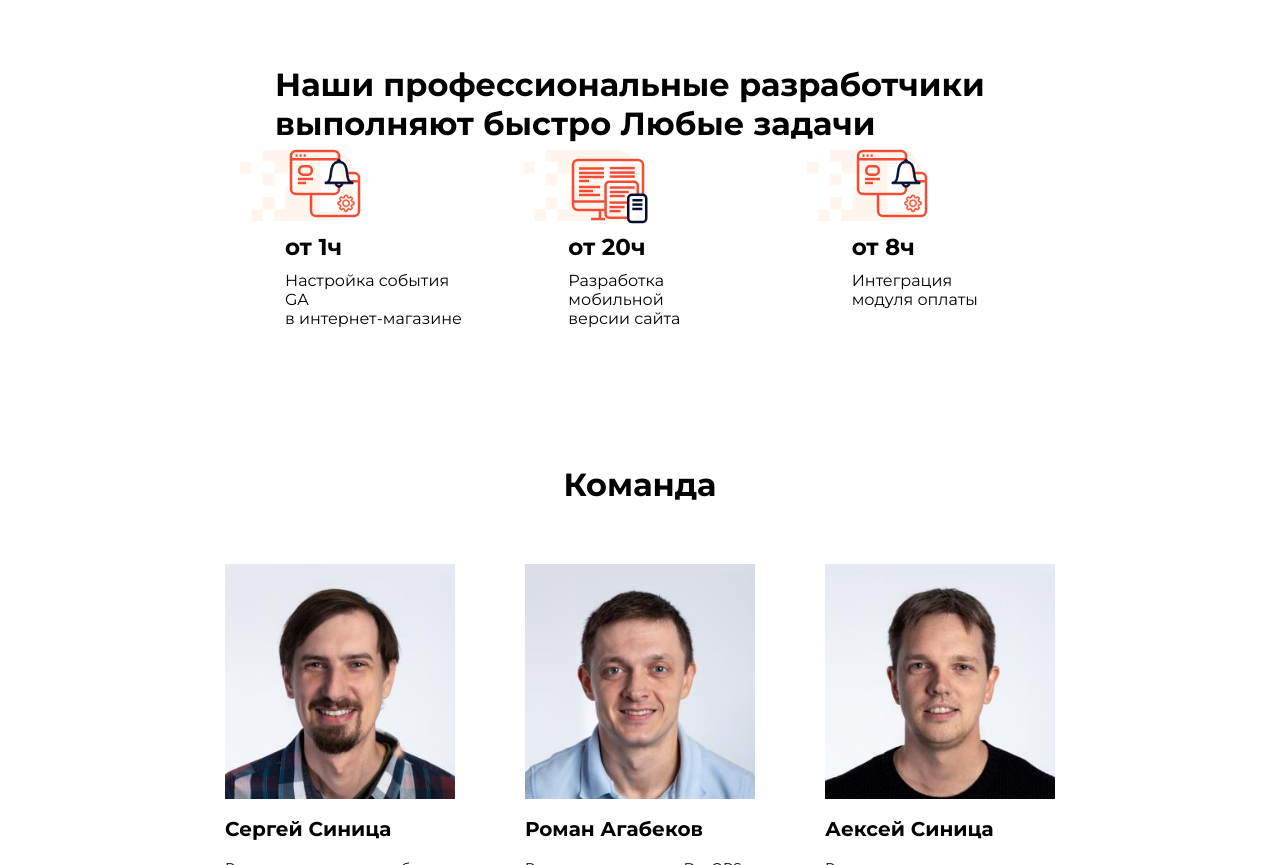
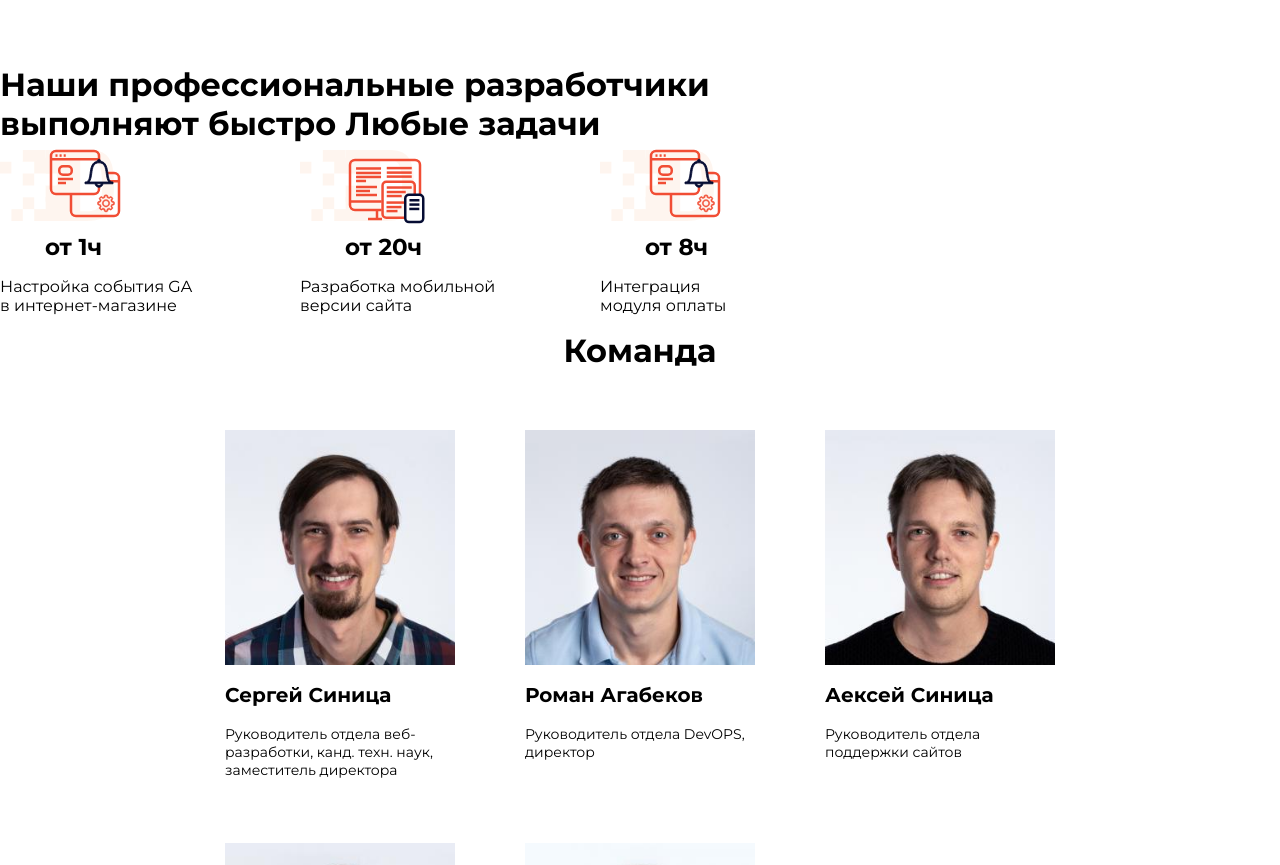
Before and after one commit to MrSergey98/Project, a plain HTML site: page index.html in a window 1280 px wide. Shown: the part 4156-5021 px from the top of the page. Drawn offline with nearby package versions, Linux system fonts and the light colour scheme; a web font is replaced by a local one.

Commit message:
Update index.html

```diff
--- a/index.html
+++ b/index.html
@@ -326,8 +326,8 @@
 
 
 
-    <div id="Razrab" style="width: 800px; height: 400px; margin: auto;">
-      <h1 style="padding-left: 35px;">Наши профессиональные разработчики<br>
+   <div id="Razrab">
+      <h1>Наши профессиональные разработчики<br>
         выполняют быстро Любые задачи</h1>
       <div id="Quality">
         <div class="Quality_elem">
@@ -336,29 +336,29 @@
           </div>
           <div>
             <p style="font-size: 23px; margin-left: 45px; margin-bottom: 0px; margin-top: 5px;"><b>от 1ч</b></p>
-            <p style="margin-left: 45px; margin-top: 10px;">
+            <p class="raz_text">
               Настройка события GA<br>
               в интернет-магазине</p>
           </div>
         </div>
-        <div class="Quality_elem" style="padding-left: 50px;">
+        <div class="Quality_elem" id="padding_elem_1">
           <div style="background: url(img/icon20.svg)no-repeat left;">
             <img src="img/competency-21.svg" alt="1" style="padding-left: 45px;">
           </div>
           <div>
             <p style="font-size: 23px; margin-left: 45px; margin-bottom: 0px; margin-top: 5px;"><b>от 20ч</b></p>
-            <p style="margin-left: 45px; margin-top: 10px;">
+            <p class="raz_text">
               Разработка мобильной<br>
               версии сайта</p>
           </div>
         </div>
-        <div class="Quality_elem" style="padding-left: 50px;">
+        <div class="Quality_elem" id="padding_elem_2">
           <div style="background: url(img/icon20.svg)no-repeat left;">
             <img src="img/competency-20.svg" alt="1" style="padding-left: 45px;">
           </div>
           <div>
             <p style="font-size: 23px; margin-left: 45px; margin-bottom: 0px; margin-top: 5px;"><b>от 8ч</b></p>
-            <p style="margin-left: 45px; margin-top: 10px;">
+            <p class="raz_text">
               Интеграция<br>
               модуля оплаты</p>
           </div>
```
